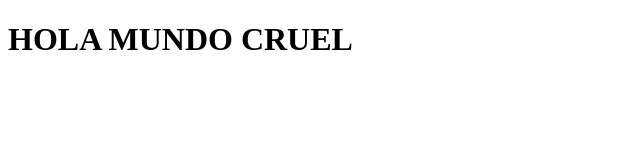
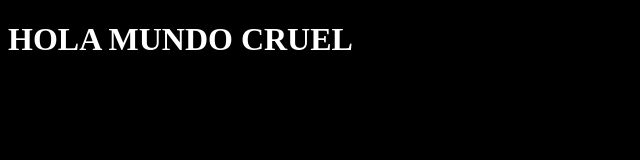
Before and after one commit to betito75/testing, a plain HTML site: page index.html in a window 1280 px wide. Shown: the whole page, without its empty margins (0-640 px from the left). Drawn offline with Linux system fonts and the light colour scheme.

Commit message:
Update index.html

```diff
--- a/index.html
+++ b/index.html
@@ -2,7 +2,7 @@
 <html>
 <head>
 <title>MI PRIMERA PAGINA</title>
-  <link href="main.css">
+  <link rel="stylesheet" href="main.css">
 </head>
 <doby>
 <h1>HOLA MUNDO CRUEL<H1>
```
